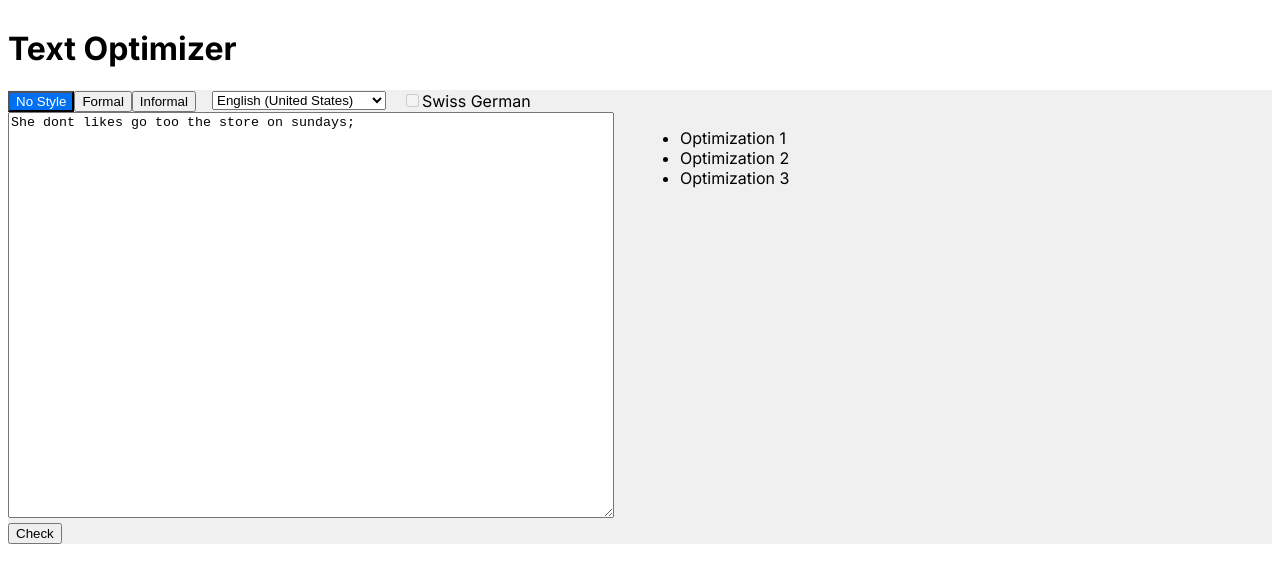
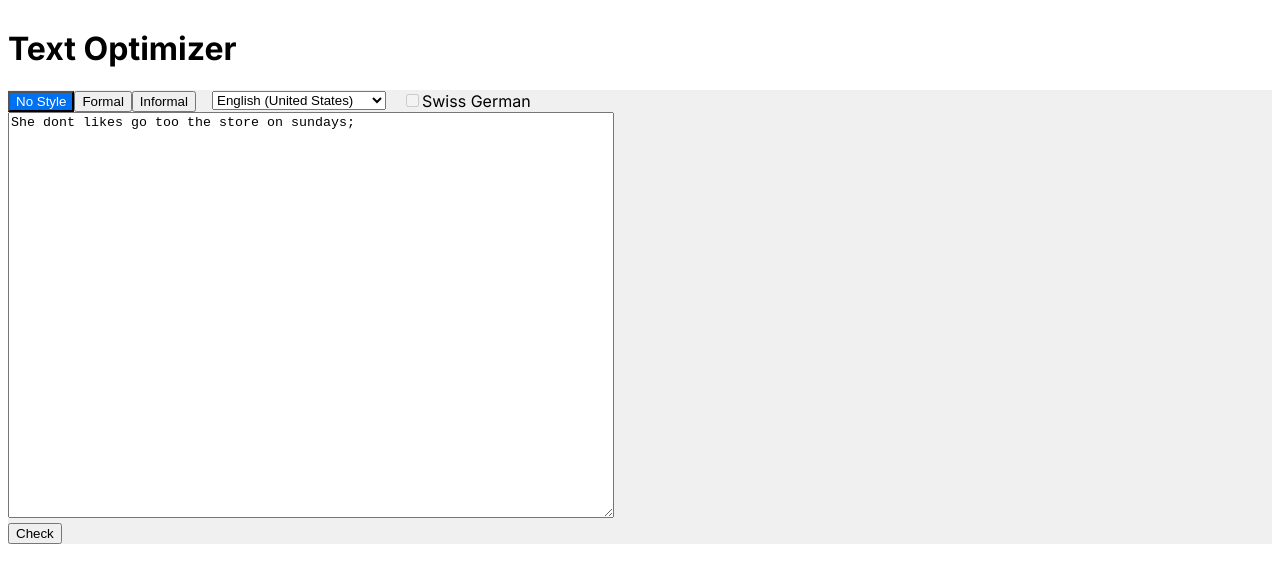
Before and after one commit to cheesestringhustler/llm-text-optimizer, a Next.js app: page / in a window 1280 px wide. Shown: the top 582 px of the page. Built offline with nearby package versions, Linux system fonts and the light colour scheme.

Commit message:
clean editor

```diff
--- a/components/Editor.tsx
+++ b/components/Editor.tsx
@@ -4,12 +4,12 @@ import styles from "./Editor.module.scss";
 import commonLanguages from "../languages.json";
 
 function Editor() {
-    const [text, setText] = useState("She dont likes go too the store on sundays;");                           // Text input by the user
-    const [languageCode, setLanguageCode] = useState("en");         // Selected language, default is English
-    const [optimizedText, setOptimizedText] = useState<OptimizedText>();         // Text after optimization
-    const [promptStyle, setPromptStyle] = useState("no-style");     // Style of the prompt
-    const [debouncedText, setDebouncedText] = useState(text);       // Debounced text for delayed processing
-    const adaptLanguage: Boolean = true;                            // Debug flag to adapt language automatically
+    const [text, setText] = useState("She dont likes go too the store on sundays;"); // Text input by the user
+    const [languageCode, setLanguageCode] = useState("en"); // Selected language, default is English
+    const [optimizedText, setOptimizedText] = useState<OptimizedText>(); // Stores text changes after optimization
+    const [promptStyle, setPromptStyle] = useState("no-style"); // Style of the prompt
+    const [debouncedText, setDebouncedText] = useState(text); // Debounced text for delayed processing
+    const adaptLanguage: Boolean = false; // Debug flag to adapt language automatically
 
     // Language adaptation based on text change, every 3 seconds
     useEffect(() => {
@@ -34,25 +34,10 @@ function Editor() {
             return () => {
                 clearTimeout(handler);
             };
+        } else {
+            setDebouncedText("");
         }
     }, [text, debouncedText]);
-
-    // Synchronize select element with language state
-    useEffect(() => {
-        const selectElement = document.querySelector('select');
-        if (selectElement) {
-            selectElement.value = languageCode;
-            const changeLanguageCode = (event: Event) => {
-                const target = event.target as HTMLSelectElement;
-                setLanguageCode(target.value);
-            };
-            selectElement.addEventListener('change', changeLanguageCode);
-
-            return () => {
-                selectElement.removeEventListener('change', changeLanguageCode);
-            };
-        }
-    }, [languageCode]);
 
     // Handler for form submission
     const handleSubmit = async (e: React.FormEvent<HTMLFormElement>) => {
@@ -66,9 +51,9 @@ function Editor() {
           },
           body: JSON.stringify({ text, languageName }),
         });
-        const data = await response.json() as OptimizedText;
-        console.log("optimized text:", data);
-        // setOptimizedText(data);
+        const changes = await response.json() as OptimizedText;
+        console.log("text changes:", changes);
+        setOptimizedText(changes);
     };
 
     return (
@@ -101,14 +86,12 @@ function Editor() {
                     <textarea value={text} onChange={(e) => setText(e.target.value)}></textarea>
                     <button>Check</button>
                 </form>
-
-                {/* {optimizedText && <div><h2>Optimized Text</h2><p>{optimizedText}</p></div>} */}
-
+                {/* Listing the possible changes */}
                 <div className={styles.optimizations}>
                     <ul>
-                        <li>Optimization 1</li>
-                        <li>Optimization 2</li>
-                        <li>Optimization 3</li>
+                        {optimizedText && optimizedText.changes.map((change, index) => (
+                            <li key={index}>{change.message} - Suggested: {change.replacements.map((replacement) => replacement.value).join(", ")}</li>
+                        ))}
                     </ul>
                 </div>
             </div>
```
